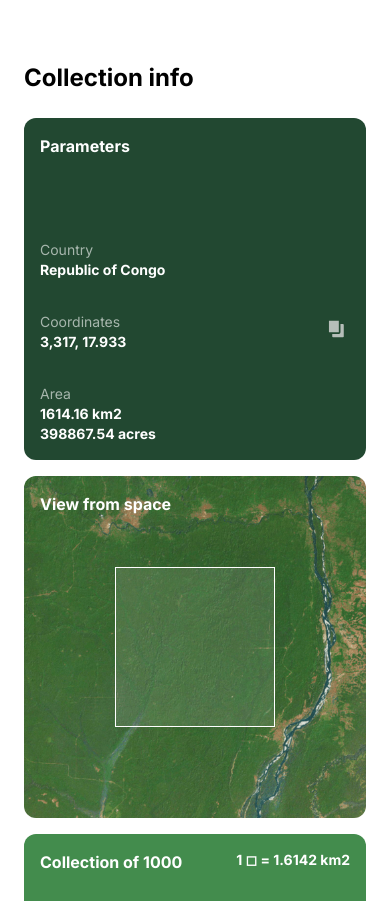
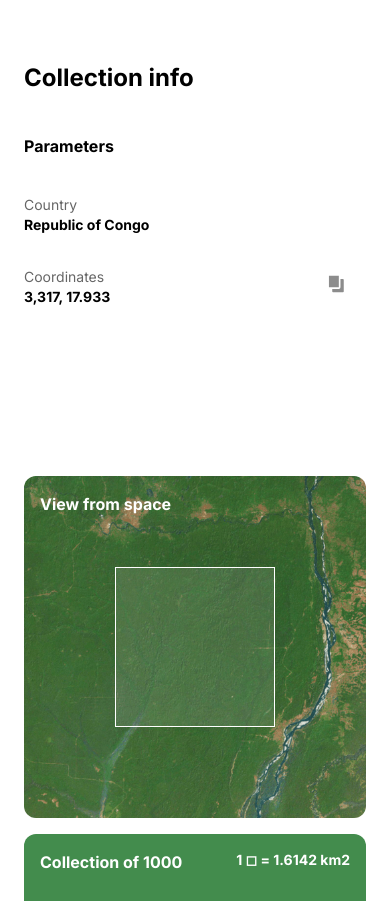
Before and after one commit to arslanshahab/glowing-spoon, a Next.js app: page / in a window 390 px wide. Shown: the part 1010-1911 px from the top of the page. Built offline with nearby package versions, Linux system fonts and the light colour scheme.

Commit message:
mobile view collection

```diff
--- a/src/components/Collection.tsx
+++ b/src/components/Collection.tsx
@@ -1,6 +1,6 @@
 import Image from 'next/image'
 import { Texts } from '../constants/texts'
-import { Copy, Square } from '../constants/svgs'
+import { Square } from '../constants/svgs'
 
 export const LightText = ({ children }) => {
   return <p className='text-sm opacity-60'>{children}</p>
@@ -15,17 +15,38 @@ const CollectionInfo = () => {
     <div className='mb-8 pb-4 px-6 lg:px-10'>
       <h2 className='text-2xl font-bold mb-6'>{Texts.info}</h2>
       <div className='grid md:grid-cols-3 gap-4 lg:gap-8 '>
-        <div className='relative rounded-xl p-4 aspect-square  flex flex-col justify-end bg-everglade text-white'>
-          <strong className='text-base absolute top-4'>{Texts.parametres}</strong>
-          <div className='my-4 md:my-2 lg:my-4'>
+        <div className='relative rounded-xl p-4 aspect-square flex flex-col justify-center md:justify-end md:bg-everglade text-white'>
+          <strong className='text-black -ml-4 md:ml-0 md:text-white text-base absolute top-4'>
+            {Texts.parametres}
+          </strong>
+          <div className='-ml-4 md:ml-0 my-4 md:my-2 lg:my-4 text-black md:text-white'>
             <LightText>{Texts.country}</LightText>
             <BoldText>Republic of Congo</BoldText>
           </div>
           <div
-            className='group relative my-4 md:my-2 lg:my-4 cursor-pointer'
+            className='text-black -ml-4 md:ml-0 md:text-white group relative my-4 md:my-2 lg:my-4 cursor-pointer'
             onClick={() => navigator.clipboard.writeText(`${Texts.coordinatesValue}`)}>
             <button className='absolute right-0 top-2 cursor-pointer transition-all opacity-80 group-hover:opacity-100 group-active:opacity-100 group-active:scale-110'>
-              {Copy}
+              <svg width='24' height='28' viewBox='0 0 24 34' xmlns='http://www.w3.org/2000/svg'>
+                <feBlend mode='difference' in='BackgroundImage' in2='SourceGraphic' />
+                <rect
+                  className='fill-dovegray  md:fill-alto'
+                  width='14'
+                  height='16'
+                  rx='1'
+                  x='5'
+                  y='5'
+                  fillOpacity='1'
+                />
+                <rect
+                  className='fill-dovegray md:fill-alto  stroke-white md:stroke-everglade'
+                  width='14'
+                  height='16'
+                  rx='1'
+                  fillOpacity='1'
+                  strokeWidth='2'
+                />
+              </svg>
             </button>
             <LightText>{Texts.coordinates}</LightText>
             <BoldText>{Texts.coordinatesValue}</BoldText>
--- a/src/components/Faq.tsx
+++ b/src/components/Faq.tsx
@@ -1,7 +1,6 @@
 import { useState } from 'react'
 import Link from 'next/link'
 import { routes } from '../constants/routes'
-import { Plus } from '../constants/svgs'
 import { Texts } from '../constants/texts'
 
 export const Data = [
--- a/src/constants/svgs.js
+++ b/src/constants/svgs.js
@@ -4,24 +4,6 @@ export const Arrow = (
       d='M8.57031 7.35938C8.57031 6.96875 8.42969 6.64844 8.10938 6.34375L2.20312 0.554688C1.96875 0.320312 1.67969 0.203125 1.33594 0.203125C0.648438 0.203125 0.0859375 0.765625 0.0859375 1.44531C0.0859375 1.78906 0.226562 2.10938 0.484375 2.35938L5.63281 7.35156L0.484375 12.3516C0.226562 12.6094 0.0859375 12.9219 0.0859375 13.2734C0.0859375 13.9609 0.648438 14.5156 1.33594 14.5156C1.67969 14.5156 1.96875 14.3984 2.20312 14.1641L8.10938 8.375C8.4375 8.0625 8.57031 7.74219 8.57031 7.35938Z'
       fill='#0033FF'
     />
-  </svg>
-)
-
-export const Copy = (
-  <svg width='24' height='28' viewBox='0 0 24 34' fill='none' xmlns='http://www.w3.org/2000/svg' className='z-0'>
-    <feBlend mode='difference' in='BackgroundImage' in2='SourceGraphic' />
-    <rect
-      width='14'
-      height='16'
-      rx='1'
-      x='5'
-      y='5'
-      fill='#DCDCDC'
-      fillOpacity='1'
-      stroke='transprent'
-      strokeWidth='2'
-    />
-    <rect width='14' height='16' rx='1' fill='#DCDCDC' fillOpacity='1' stroke='#224831' strokeWidth='2' />
   </svg>
 )
 
--- a/tailwind.config.js
+++ b/tailwind.config.js
@@ -10,6 +10,8 @@ module.exports = {
         goblin: '#438C4D',
         mercury: '#E6E6E6',
         everglade: '#224831',
+        alto: '#DCDCDC',
+        dovegray: '#707070',
       },
       fontFamily: {
         inter: 'Inter',
```
